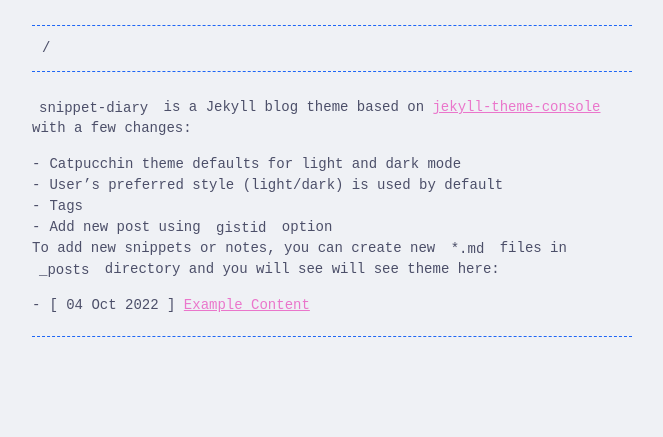
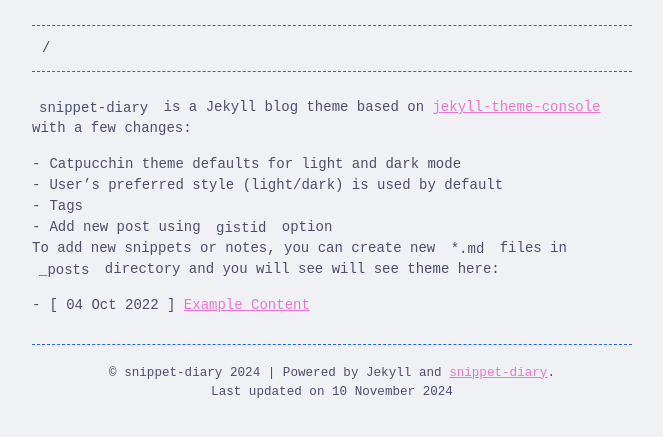
Before and after one commit to emrecanaltinsoy/emrecanaltinsoy.github.io, a Jekyll site: the page built from index.md, in a window 1280 px wide. Shown: the top 437 px of the page, without its empty margins (308-971 px from the left). Built offline with Jekyll 4.4.1, drawn with Linux system fonts in a browser that asks for light colours.

Commit message:
added footer

```diff
--- a/_includes/footer.html
+++ b/_includes/footer.html
@@ -1,3 +1,6 @@
 <footer>
-  {{ site.footer }}
+  <div class="copy">
+    <p>&copy; {{site.title}} {{ site.time | date: '%Y' }} | Powered by Jekyll and <a target="_blank" href="https://github.com/jitinnair1/snippet-diary/">snippet-diary</a>.</p>
+    <p>Last updated on {{ site.time | date_to_long_string }}</p>
+  </div>
 </footer>
--- a/_sass/base.scss
+++ b/_sass/base.scss
@@ -87,9 +87,16 @@
 footer {
     color: var(--text-color);
     border-top: var(--border);
-    margin: 20px auto 15px;
-    padding-top: 10px;
-    text-align: right;
+    margin-top: 2em;
+    text-align: center;
+    margin-bottom: 2em;
+}
+footer .copy {
+    font-size: 0.9em;
+    margin-top: 1.5em;
+}
+footer .copy p {
+    margin: 0;
 }
 header {
     margin-top: 25px;
@@ -98,9 +105,6 @@
 header p {
     text-align: left;
     margin: 0;
-}
-footer {
-    margin-bottom: 20px;
 }
 
 /**
```
